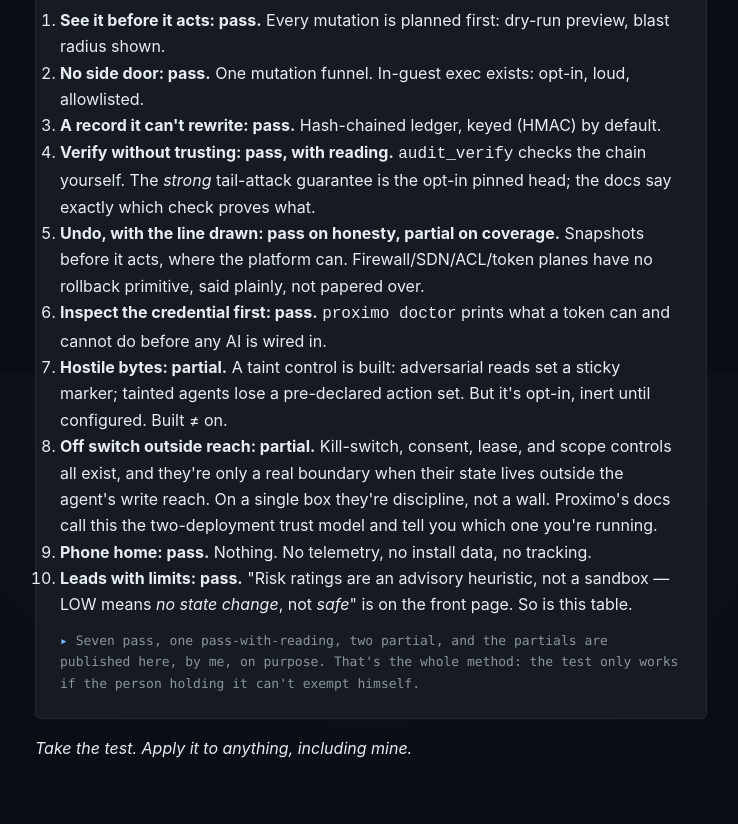
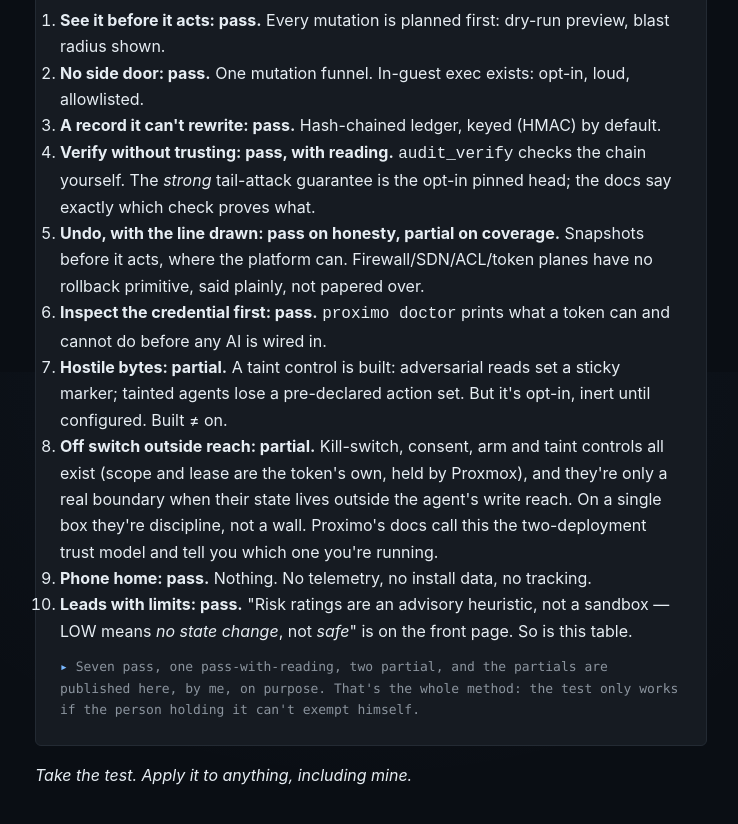
Before and after one commit to john-broadway/john-broadway.github.io, a Jekyll site: the page built from keys-test/index.html, in a window 1280 px wide and 900 px high, scrolled down 2328 px. Shown: the top 824 px of the window, without its empty margins (269-1007 px from the left). Built offline with Jekyll 4.4.1, drawn with Linux system fonts in a browser that asks for light colours.

Commit message:
keys-test: the controls line matches the README; rys: no sentence that waits on the HF upload
Keys Test: scope and lease are the token's own (Proxmox), arm and taint are
Proximo's. RYS: dropped 'each model card says what was done' until the rebuilt
cards are on Hugging Face, so the page is true whichever lands first.

Co-Authored-By: Claude Opus 5.5 <noreply@anthropic.com>

```diff
--- a/keys-test/index.html
+++ b/keys-test/index.html
@@ -63,7 +63,7 @@ description: Ten questions to ask before you hand an AI agent real infrastructur
       <li><strong>Undo, with the line drawn: pass on honesty, partial on coverage.</strong> Snapshots before it acts, where the platform can. Firewall/SDN/ACL/token planes have no rollback primitive, said plainly, not papered over.</li>
       <li><strong>Inspect the credential first: pass.</strong> <code>proximo doctor</code> prints what a token can and cannot do before any AI is wired in.</li>
       <li><strong>Hostile bytes: partial.</strong> A taint control is built: adversarial reads set a sticky marker; tainted agents lose a pre-declared action set. But it's opt-in, inert until configured. Built &ne; on.</li>
-      <li><strong>Off switch outside reach: partial.</strong> Kill-switch, consent, lease, and scope controls all exist, and they're only a real boundary when their state lives outside the agent's write reach. On a single box they're discipline, not a wall. Proximo's docs call this the two-deployment trust model and tell you which one you're running.</li>
+      <li><strong>Off switch outside reach: partial.</strong> Kill-switch, consent, arm and taint controls all exist (scope and lease are the token's own, held by Proxmox), and they're only a real boundary when their state lives outside the agent's write reach. On a single box they're discipline, not a wall. Proximo's docs call this the two-deployment trust model and tell you which one you're running.</li>
       <li><strong>Phone home: pass.</strong> Nothing. No telemetry, no install data, no tracking.</li>
       <li><strong>Leads with limits: pass.</strong> "Risk ratings are an advisory heuristic, not a sandbox &mdash; LOW means <em>no state change</em>, not <em>safe</em>" is on the front page. So is this table.</li>
     </ol>
--- a/rys/index.html
+++ b/rys/index.html
@@ -44,7 +44,7 @@ description: Layer duplication swept across 21 models in 10 families, 135M to 32
 
   <h2>Everything else</h2>
 
-  <p class="body-text">22 model repos and the sweep data are on <a href="https://huggingface.co/john-broadway">Hugging Face</a>. Each model card says what was done to that model: re-tested, base re-measured, or not re-tested. The raw sweeps, one file per model, are in the <a href="https://huggingface.co/datasets/john-broadway/rys-sovereign-collection-v2">rys-sovereign-collection-v2</a> dataset, with the script that reads them.</p>
+  <p class="body-text">22 model repos and the sweep data are on <a href="https://huggingface.co/john-broadway">Hugging Face</a>. The raw sweeps, one file per model, are in the <a href="https://huggingface.co/datasets/john-broadway/rys-sovereign-collection-v2">rys-sovereign-collection-v2</a> dataset, with the script that reads them.</p>
 
   <p>The model files are GGUF Q4_K_M, run with <code>llama-server</code>. The 0.6B is 424&nbsp;MB; the 32B is 22&nbsp;GB. Each repo inherits its base model's license.</p>
 
```
